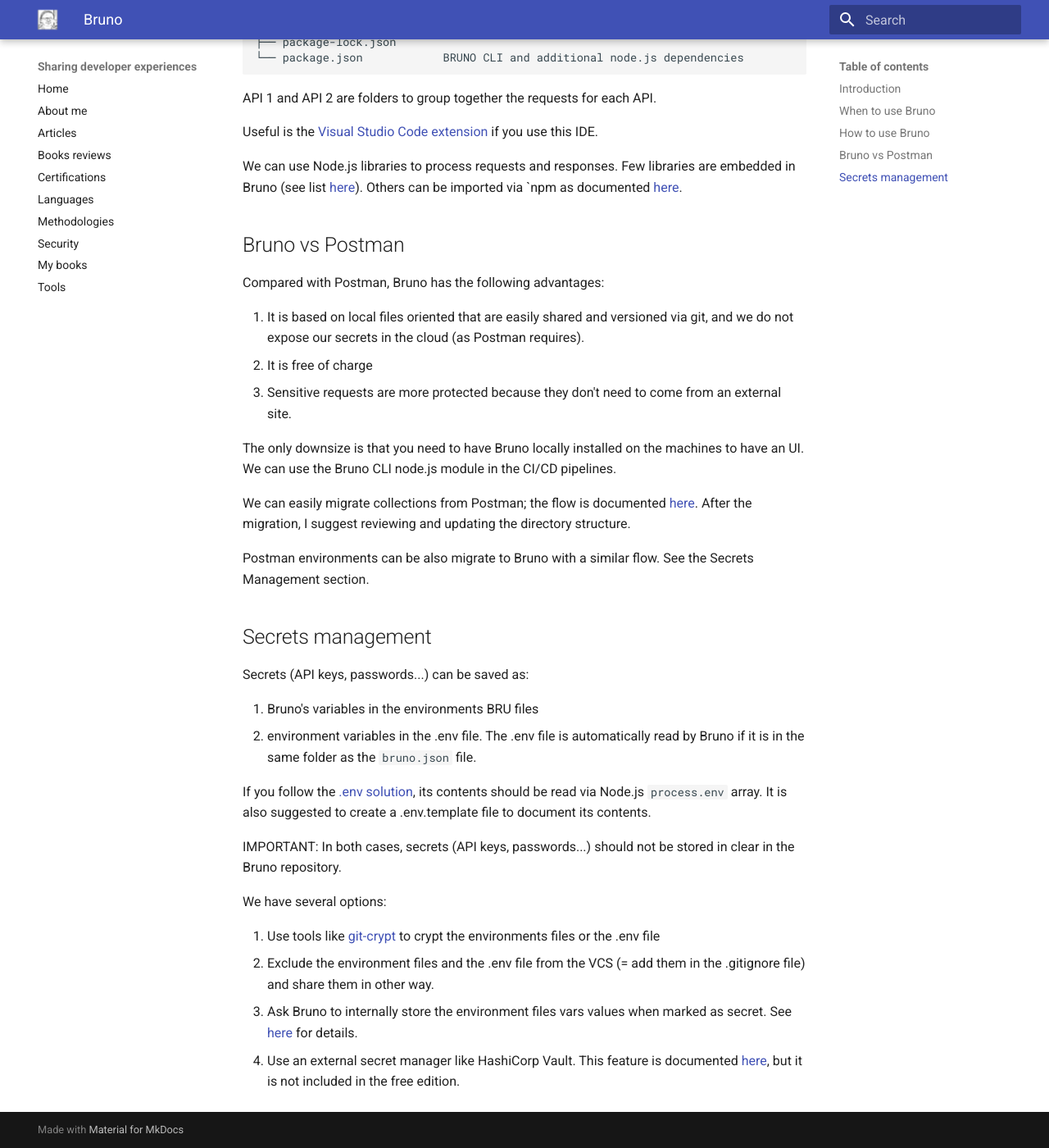
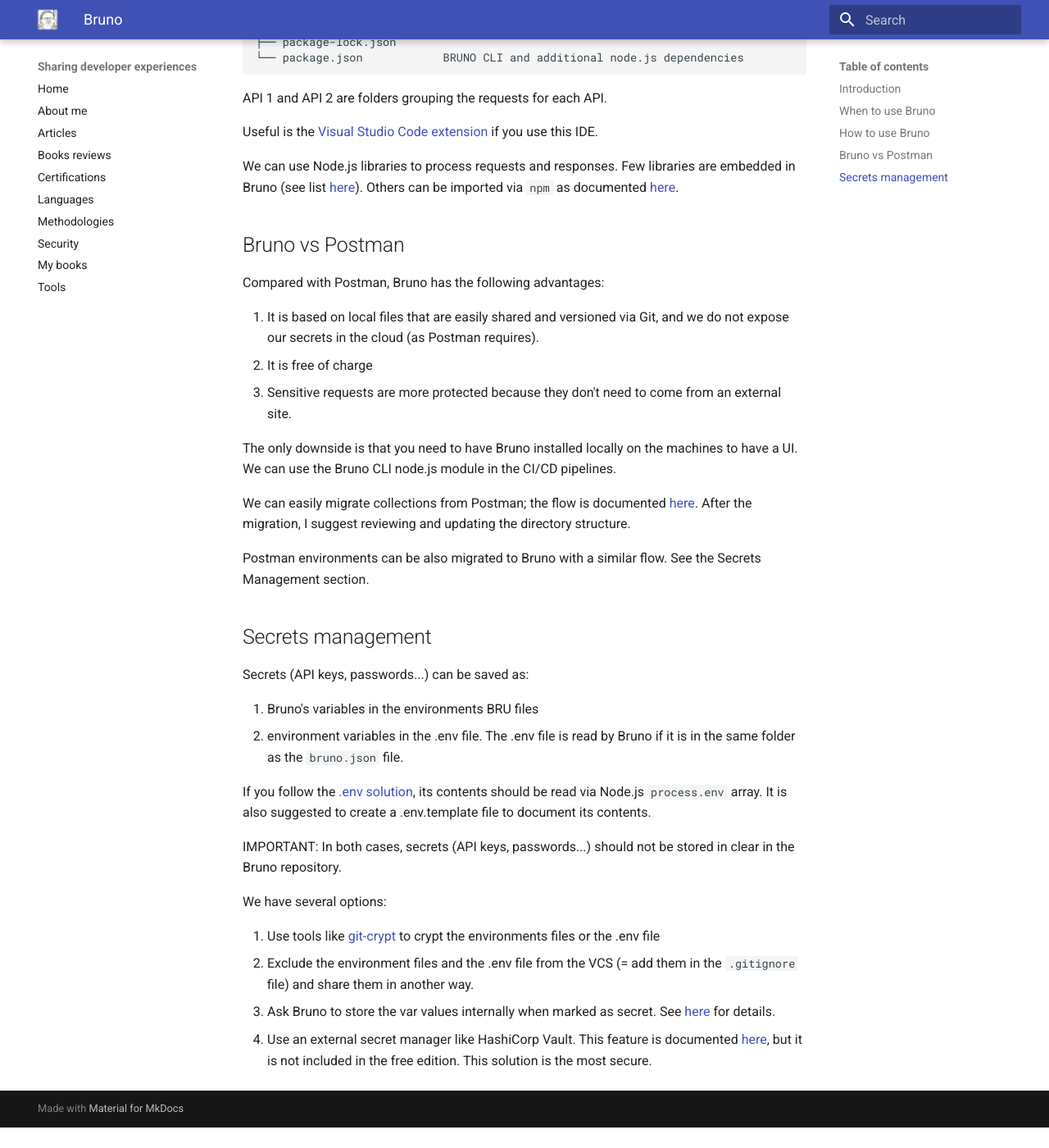
Before and after one commit to gualtierotesta/blog, an MkDocs documentation site: the page built from docs/tools/ide/bruno.md, in a window 1280 px wide and 1400 px high, scrolled down 1624 px. Shown: the whole window at 82% size. Built offline with MkDocs 1.6.1 and Material for MkDocs 9.7.7, drawn with Linux system fonts in a browser that asks for light colours; after the commit the page ends 2999 px from its top, so only the background shows below that; some of the changed text lies outside the part shown.

Commit message:
Fix typos

````diff
--- a/docs/tools/ide/bruno.md
+++ b/docs/tools/ide/bruno.md
@@ -8,27 +8,27 @@
 
 ## Introduction
 
-[Bruno](https://www.usebruno.com/) is an API requests editor similar to Postman.
+[Bruno](https://www.usebruno.com/) is an API requests editor like Postman.
 
 It is a desktop application that should be installed on the local machine.
-There are no cloud/browser version and no server side components.
+There are no cloud/browser versions and no server-side components.
 Every request execution is from the local machine.
 
-Requests are stored in text files on the local machines. They are in BRU format and can be committed to a VCS (like git) repository.
+Requests are stored in text files on the local machines. They are in BRU format and can be committed to a VCS (like Git) repository.
 
 With Bruno, we can build the HTTP requests, specifying the URL, the query parameters,
-the headers and the payload (if needed), then run the request and observes the response from the server.
+the headers and the payload (if needed), then run the request and observe the response from the server.
 
 We can also:
 
-* Add assertions to automatically validate the responses; for example, this request should return 200.
+* Add assertions to validate the responses automatically; for example, this request should return 200.
 * Add JavaScript code to test the response; for example, the response body should contain a field named 'state'
 * Pass data from one request to another; for example to use an access_token from an authorization request as
-  Authentication header for another request
+ Authentication header for another request
 * Use [Bruno command line tools](https://docs.usebruno.com/bru-cli/overview) to run a set of requests, useful in a CI/CD pipeline
 * Use Node.js modules and code to perform custom actions before and after the requests.
 
-Bruno is a free to use tool with personal and enterprise commercial versions with additional features.
+Bruno is a free-to-use tool with personal and enterprise commercial versions and additional features.
 See the [pricing](https://www.usebruno.com/pricing) section on the website.
 
 Other links:
@@ -39,7 +39,7 @@
 ## When to use Bruno
 
 * To use external APIs you plan to use in your applications.
-  The purpose is to learn and document how to use them.
+ The purpose is to learn and document how to use them.
 * To test your APIs for integration test purposes, maybe with a pipeline
 
 ## How to use Bruno
@@ -64,38 +64,38 @@
 └── package.json            BRUNO CLI and additional node.js dependencies
 ```
 
-API 1 and API 2 are folders to group together the requests for each API.
+API 1 and API 2 are folders grouping the requests for each API.
 
 Useful is the [Visual Studio Code extension](https://marketplace.visualstudio.com/items?itemName=bruno-api-client.bruno)
 if you use this IDE.
 
 We can use Node.js libraries to process requests and responses.
 Few libraries are embedded in Bruno (see list [here](https://docs.usebruno.com/scripting/inbuilt-libraries)).
-Others can be imported via `npm as documented [here](https://docs.usebruno.com/scripting/external-libraries).
+Others can be imported via `npm` as documented [here](https://docs.usebruno.com/scripting/external-libraries).
 
 ## Bruno vs Postman
 
 Compared with Postman, Bruno has the following advantages:
 
-1. It is based on local files oriented that are easily shared and versioned via git, and
+1. It is based on local files that are easily shared and versioned via Git, and
 we do not expose our secrets in the cloud (as Postman requires).
 2. It is free of charge
 3. Sensitive requests are more protected because they don't need to come from an external site.
 
-The only downsize is that you need to have Bruno locally installed on the machines to have an UI.
+The only downside is that you need to have Bruno installed locally on the machines to have a UI.
 We can use the Bruno CLI node.js module in the CI/CD pipelines.
 
 We can easily migrate collections from Postman; the flow is documented [here](https://docs.usebruno.com/get-started/import-export-data/postman-migration).
 After the migration, I suggest reviewing and updating the directory structure.
 
-Postman environments can be also migrate to Bruno with a similar flow. See the Secrets Management section.
+Postman environments can be also migrated to Bruno with a similar flow. See the Secrets Management section.
 
 ## Secrets management
 
 Secrets (API keys, passwords...) can be saved as:
 
 1. Bruno's variables in the environments BRU files
-2. environment variables in the .env file. The .env file is automatically read by Bruno if it is in the same folder as the `bruno.json` file.
+2. environment variables in the .env file. The .env file is read by Bruno if it is in the same folder as the `bruno.json` file.
 
 If you follow the [.env solution](https://docs.usebruno.com/secrets-management/dotenv-file), its contents should be read via Node.js `process.env` array.
 It is also suggested to create a .env.template file to document its contents.
@@ -105,8 +105,7 @@
 We have several options:
 
 1. Use tools like [git-crypt](https://github.com/AGWA/git-crypt) to crypt the environments files or the .env file
-2. Exclude the environment files and the .env file from the VCS (= add them in the .gitignore file) and share them in other way.
-3. Ask Bruno to internally store the environment files vars values when marked as secret.
-  See [here](https://docs.usebruno.com/secrets-management/secret-variables) for details.
-4. Use an external secret manager like HashiCorp Vault. This feature is documented [here](https://docs.usebruno.com/secrets-management/hashicorp-vault/overview),
-but it is not included in the free edition.
+2. Exclude the environment files and the .env file from the VCS (= add them in the `.gitignore` file) and share them in another way.
+3. Ask Bruno to store the var values internally when marked as secret.
+ See [here](https://docs.usebruno.com/secrets-management/secret-variables) for details.
+4. Use an external secret manager like HashiCorp Vault. This feature is documented [here](https://docs.usebruno.com/secrets-management/hashicorp-vault/overview), but it is not included in the free edition. This solution is the most secure.
````
